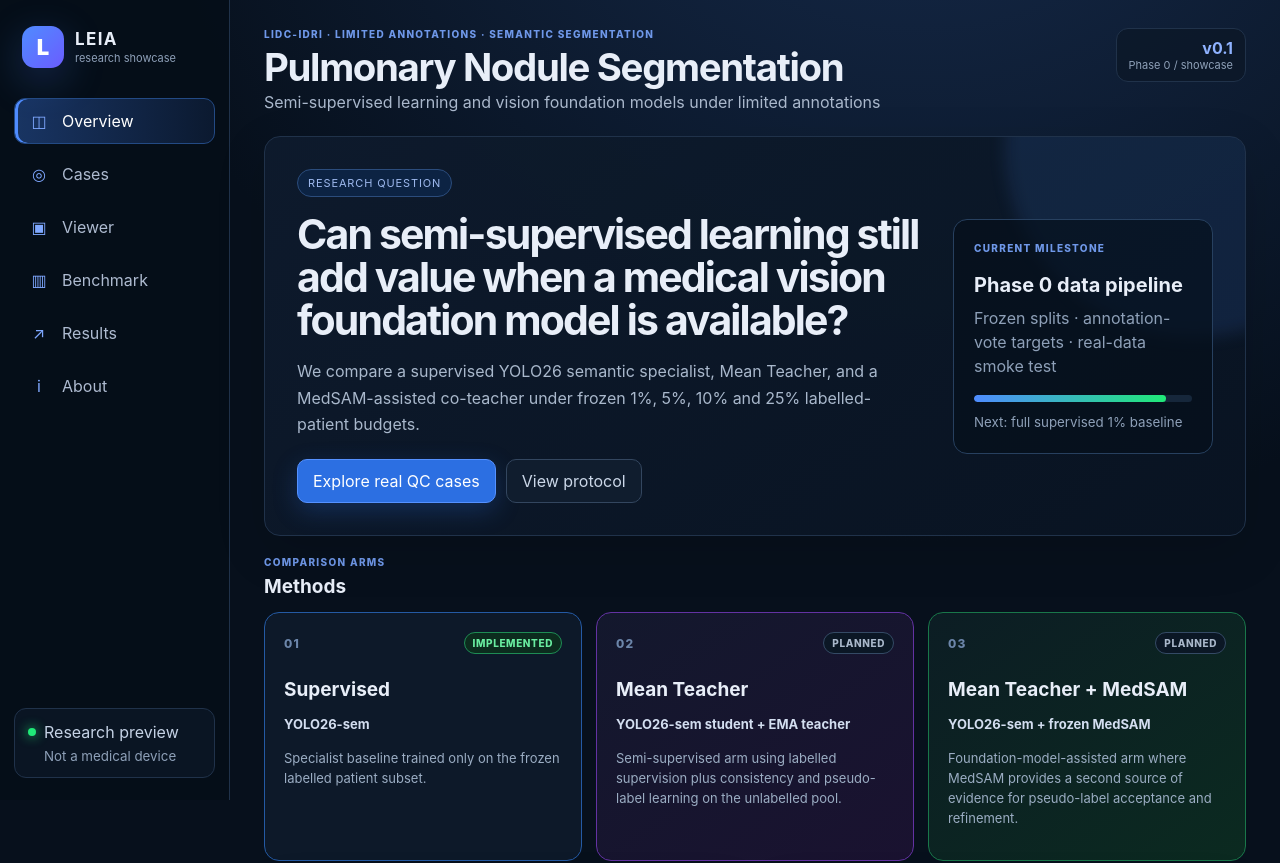
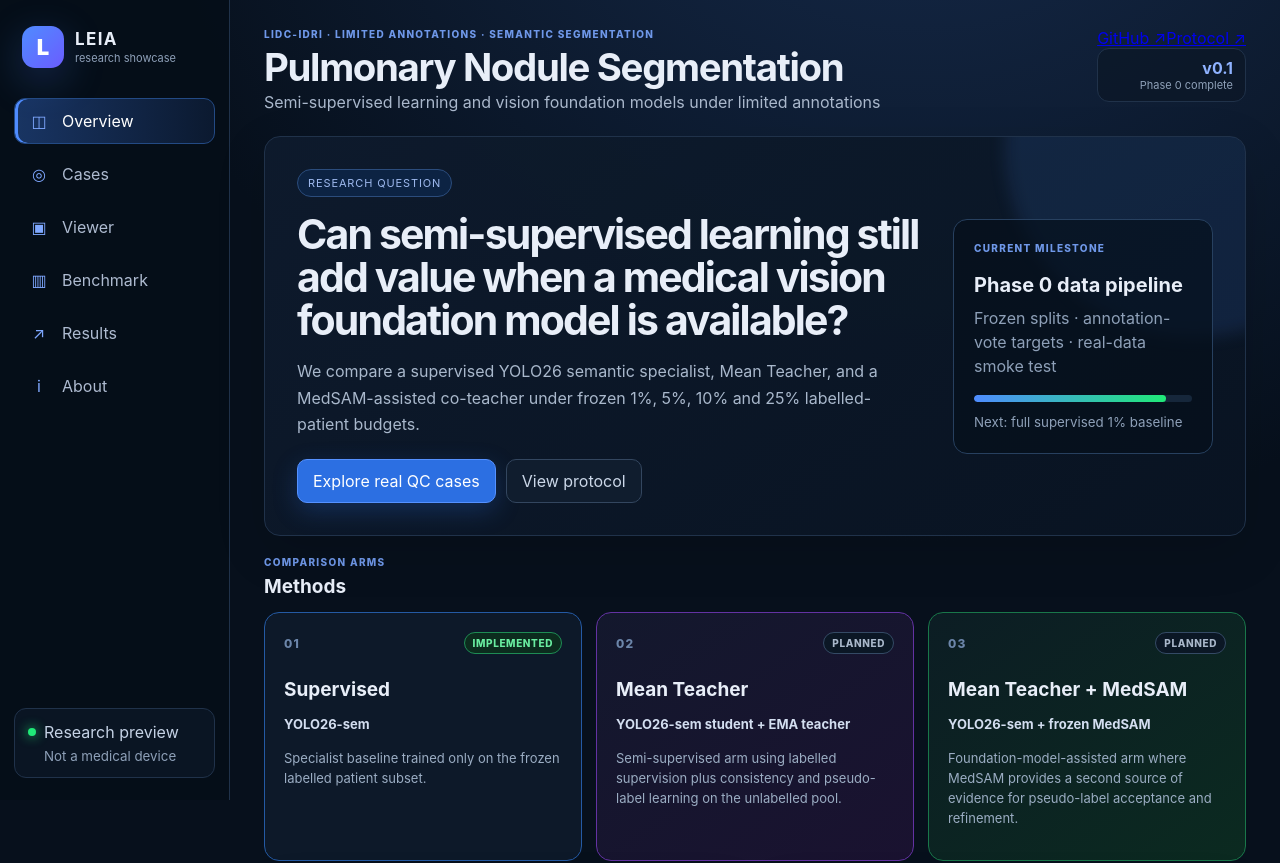
Before and after one commit to heitor-art-web/leia-vfm-ssl-benchmark, a React (Vite) app in the folder web/: page / in a window 1280 px wide. Shown: the top 863 px of the page. Built offline with nearby package versions, Linux system fonts and the light colour scheme.

Commit message:
Add public project links to showcase header

```diff
--- a/web/src/components/Header.tsx
+++ b/web/src/components/Header.tsx
@@ -2,6 +2,9 @@ interface HeaderProps {
   title: string;
   subtitle: string;
 }
+
+const REPO_URL = 'https://github.com/heitor-art-web/leia-vfm-ssl-benchmark';
+const PROTOCOL_URL = `${REPO_URL}/blob/main/docs/07_lidc_experiment_protocol.md`;
 
 export function Header({ title, subtitle }: HeaderProps) {
   return (
@@ -11,9 +14,15 @@ export function Header({ title, subtitle }: HeaderProps) {
         <h1>{title}</h1>
         <p>{subtitle}</p>
       </div>
-      <div className="header-badge">
-        <strong>v0.1</strong>
-        <span>Phase 0 / showcase</span>
+      <div className="header-side">
+        <div className="header-links" aria-label="Project resources">
+          <a href={REPO_URL} target="_blank" rel="noreferrer">GitHub ↗</a>
+          <a href={PROTOCOL_URL} target="_blank" rel="noreferrer">Protocol ↗</a>
+        </div>
+        <div className="header-badge">
+          <strong>v0.1</strong>
+          <span>Phase 0 complete</span>
+        </div>
       </div>
     </header>
   );
```
